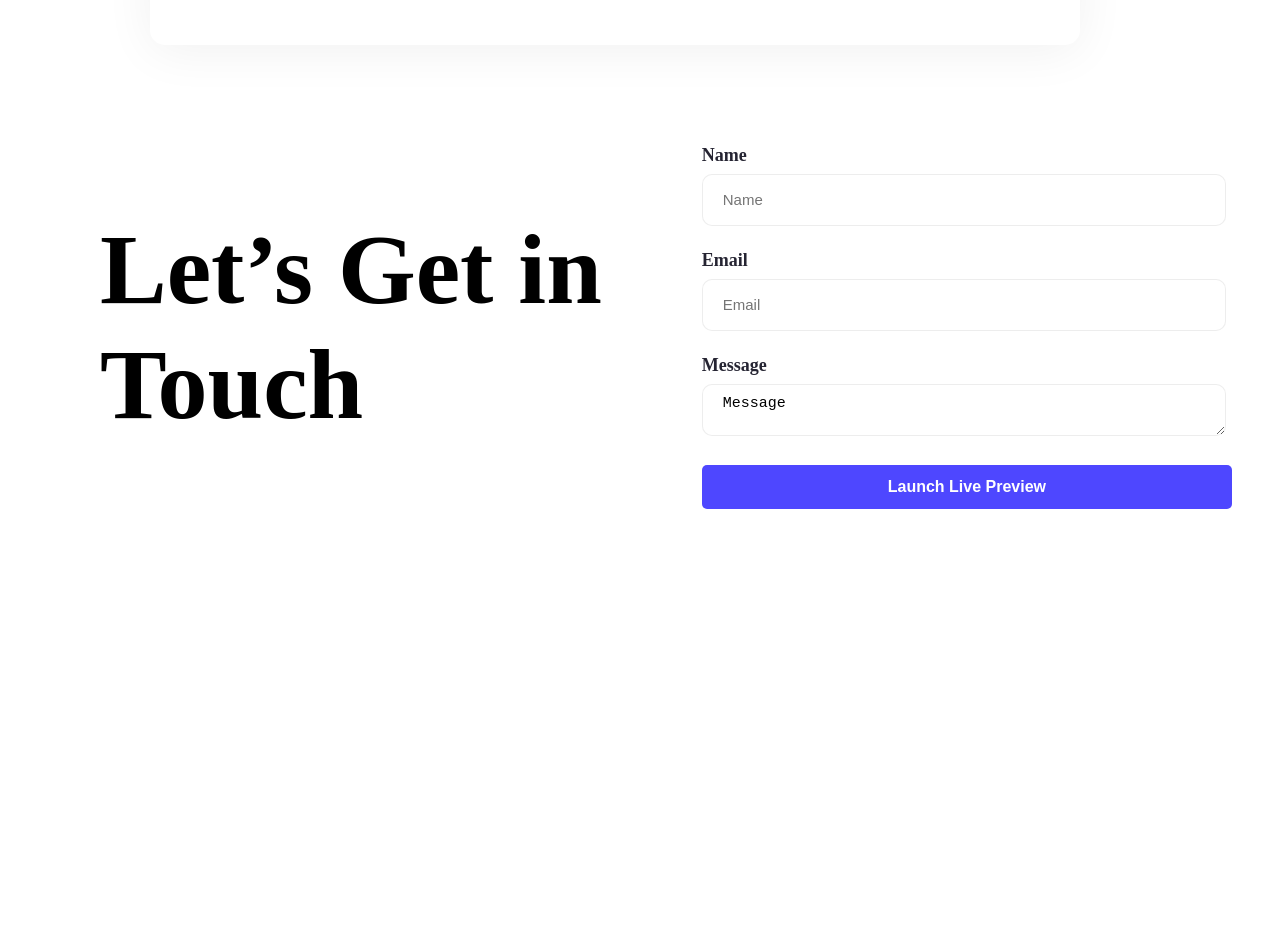
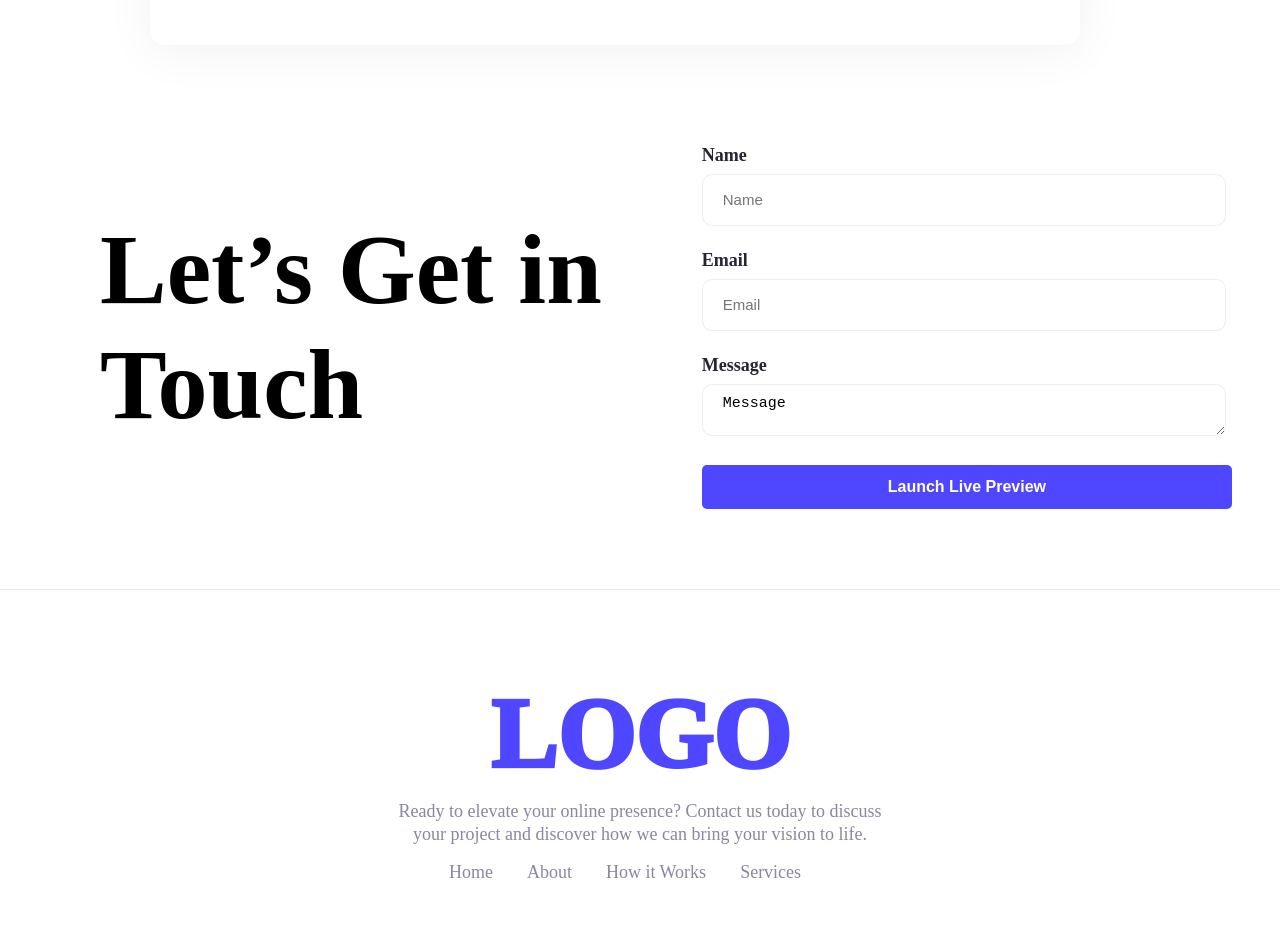
Before and after one commit to maruf713/Developer-Portfolio-A01, a plain HTML site: page index.html in a window 1280 px wide. Shown: the part 2708-3651 px from the top of the page. Before the commit the page ends 3267 px from the top, so only its background shows below. Drawn offline with Linux system fonts and the light colour scheme.

Commit message:
added footer section and others

```diff
--- a/index.html
+++ b/index.html
@@ -150,7 +150,18 @@
         </form>
     </div>
 </section>
-<!-- Touch section start -->
+<!-- Touch section end -->
+
+<!-- footer section start -->
+<footer class="footer">
+    <h1>LOGO</h1>
+    <p>Ready to elevate your online presence? Contact us today to discuss <br> your project and discover how we can bring your vision to life.</p>
+    <a href="">Home</a>
+    <a href="">About</a>
+    <a href="">How it Works</a>
+    <a href="">Services</a>
+</footer>
+<!-- footer section end -->
 
 <body>
 
--- a/style.css
+++ b/style.css
@@ -247,7 +247,7 @@
 /* touch section start */
 
 .touch {
-    padding: 50px 0px 50px 100px;
+    padding: 50px 0px 80px 100px;
     display: flex;
     gap: 100px;
     align-items: center;
@@ -288,3 +288,36 @@
 
 
 /* touch section end */
+
+
+/* footer section start */
+
+.footer {
+    padding: 80px 0px 60px 0px;
+    border-top: 1px solid #e5e7ff;
+    text-align: center;
+}
+
+.footer h1 {
+    font-size: 100px;
+    font-weight: 1000;
+    color: #4E47FF;
+    line-height: 1.3em;
+}
+
+.footer p {
+    color: #8987A1;
+    font-size: 18px;
+    line-height: 1.3em;
+    margin-bottom: 15px;
+}
+
+.footer a {
+    text-decoration: none;
+    color: #8987A1;
+    font-size: 18px;
+    margin-right: 30px;
+}
+
+
+/* footer section end/
```
